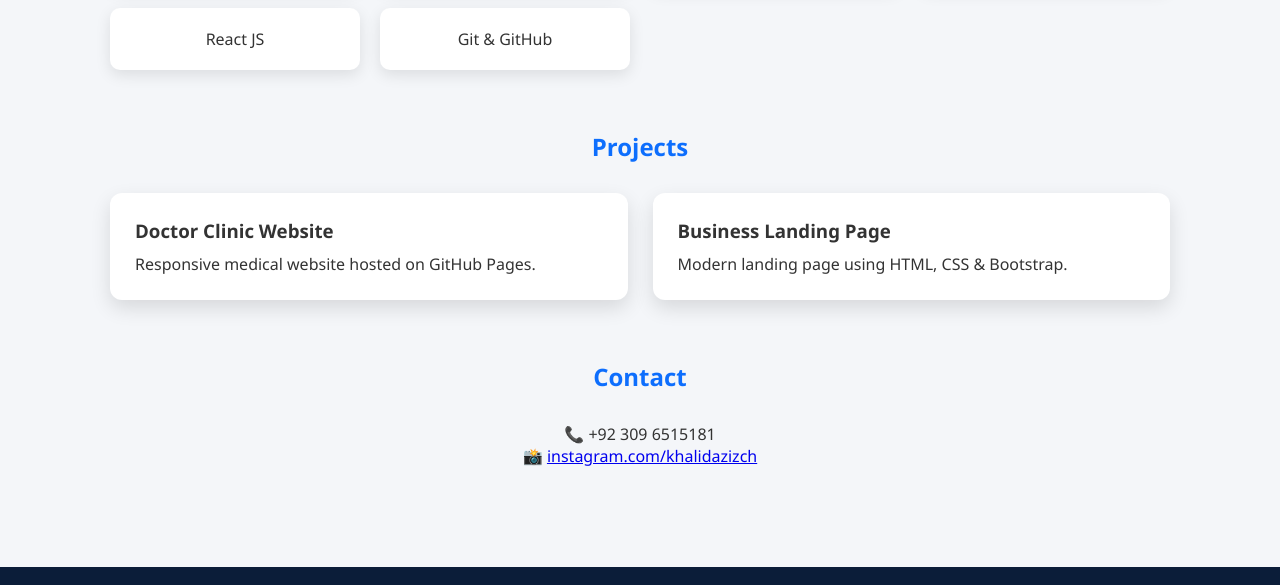
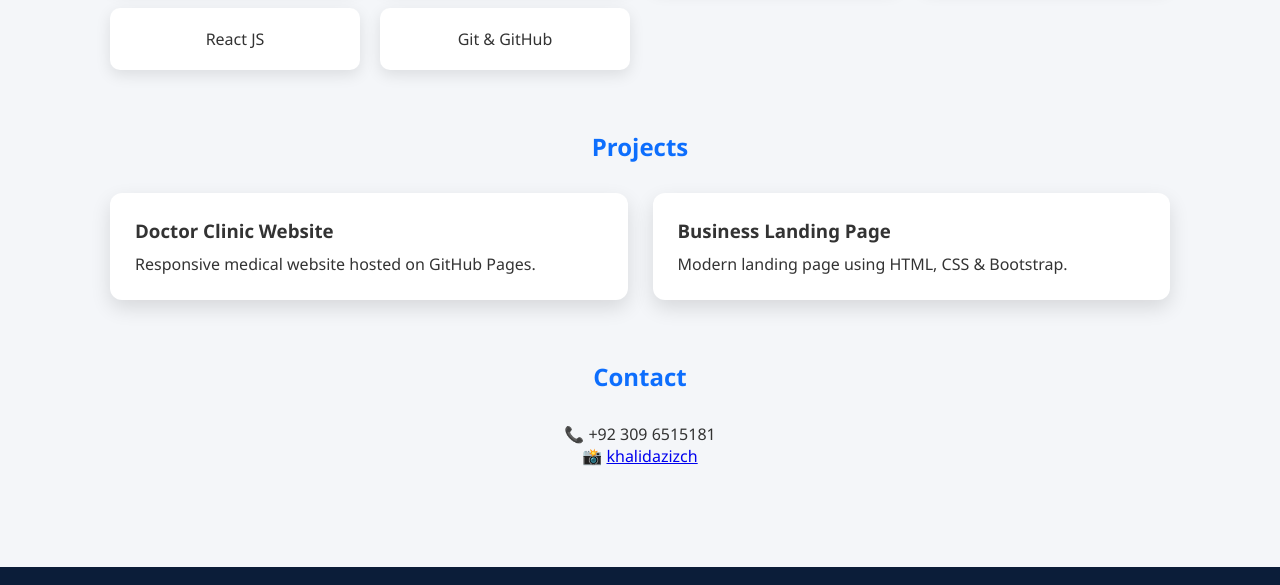
Before and after one commit to khalidazizCH/contacts_us, a plain HTML site: page index.html in a window 1280 px wide. Shown: the part 1106-1691 px from the top of the page. Drawn offline with Linux system fonts and the light colour scheme.

Commit message:
Update index.html

```diff
--- a/index.html
+++ b/index.html
@@ -234,7 +234,7 @@ footer p{
   <h2>Contact</h2>
   <p style="text-align:center;">
     📞 +92 309 6515181 <br>
-    📸 <a href="https://instagram.com/khalidazizch" target="_blank">instagram.com/khalidazizch</a>
+    📸 <a href="https://instagram.com/khalidazizch" target="_blank">khalidazizch</a>
   </p>
 </section>
 
```
